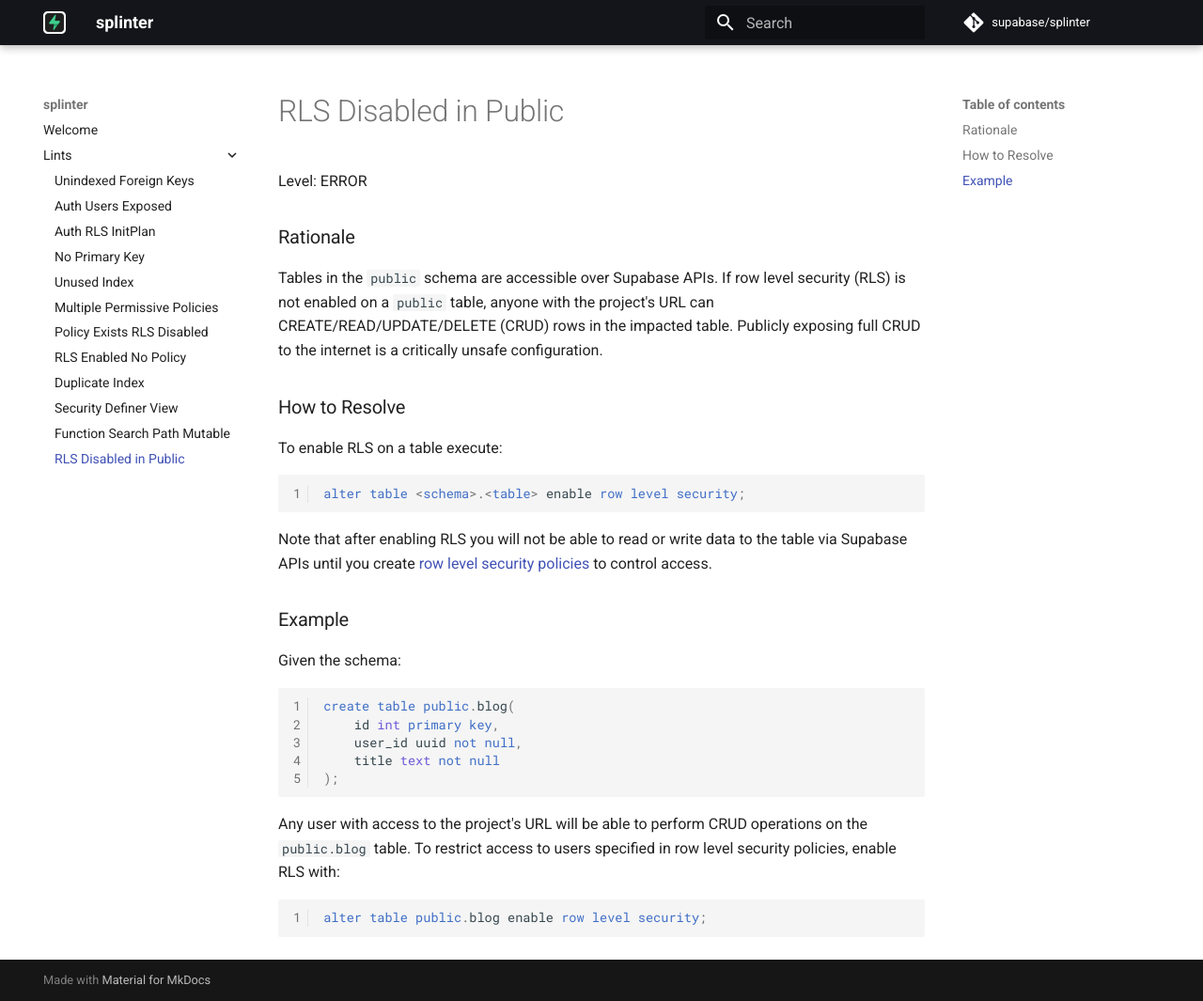
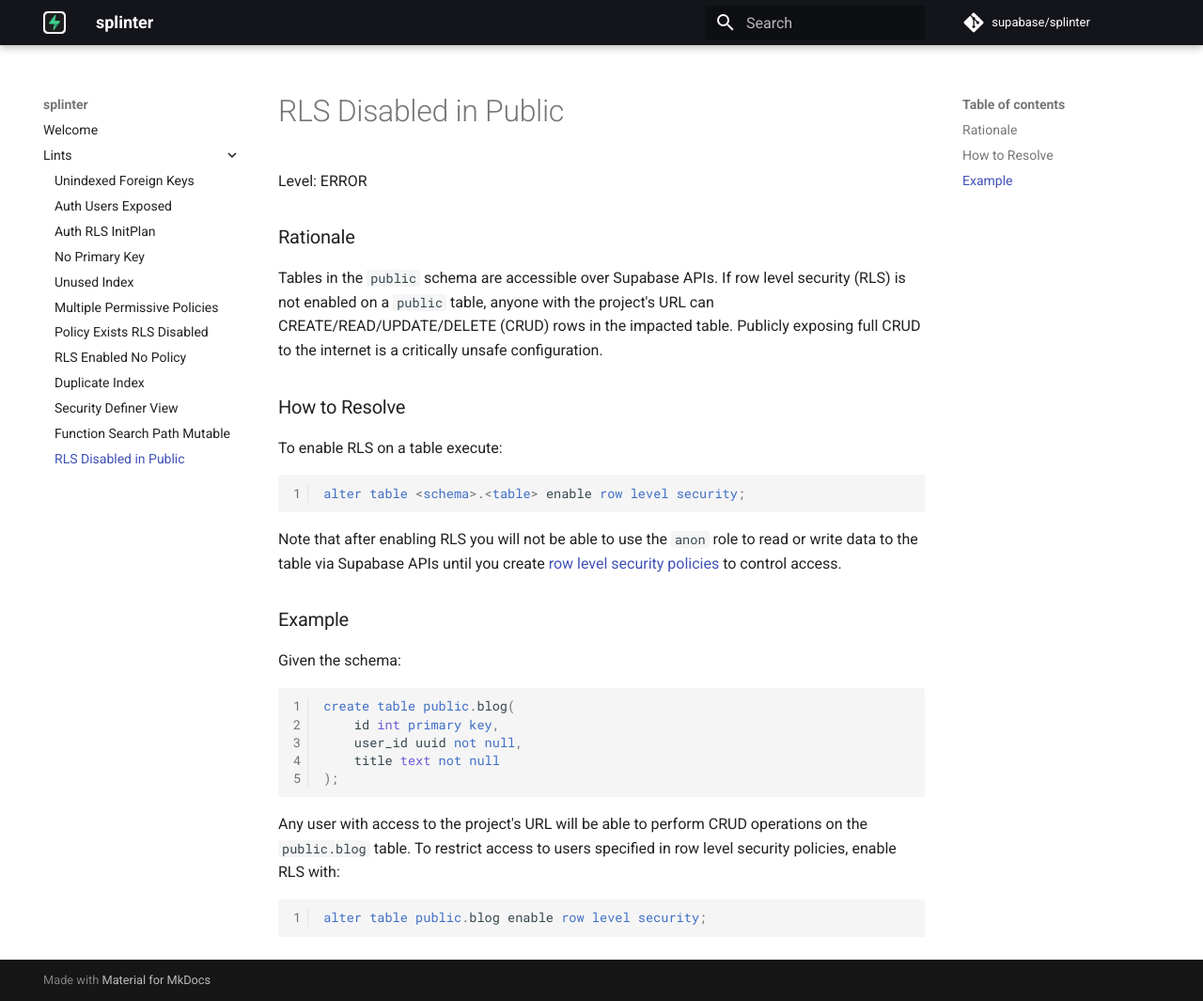
Before and after one commit to supabase/splinter, an MkDocs documentation site: the page built from docs/0013_rls_disabled_in_public.md, in a window 1280 px wide and 1065 px high. Shown: the whole window at 94% size. Built offline with MkDocs 1.6.1 and Material for MkDocs 9.7.7, drawn with Linux system fonts in a browser that asks for light colours; comment, search, counter and statistics services are not loaded.

Commit message:
Update docs/0013_rls_disabled_in_public.md
Co-authored-by: Copple <10214025+kiwicopple@users.noreply.github.com>

````diff
--- a/docs/0013_rls_disabled_in_public.md
+++ b/docs/0013_rls_disabled_in_public.md
@@ -14,7 +14,7 @@
 alter table <schema>.<table> enable row level security;
 ```
 
-Note that after enabling RLS you will not be able to read or write data to the table via Supabase APIs until you create [row level security policies](https://supabase.com/docs/guides/auth/row-level-security) to control access.
+Note that after enabling RLS you will not be able to use the `anon` role to read or write data to the table via Supabase APIs until you create [row level security policies](https://supabase.com/docs/guides/auth/row-level-security) to control access.
 
 ### Example
 
````
